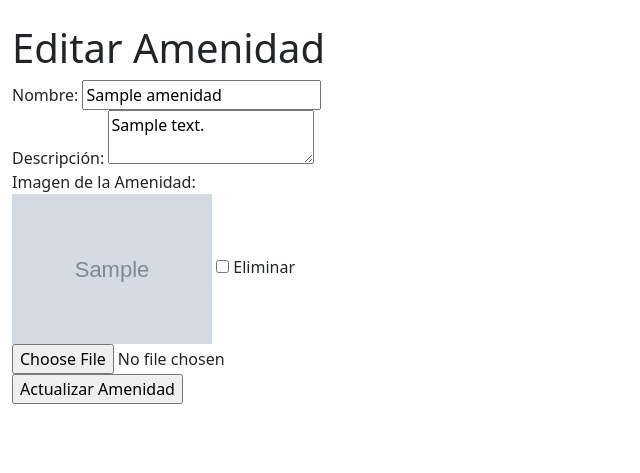
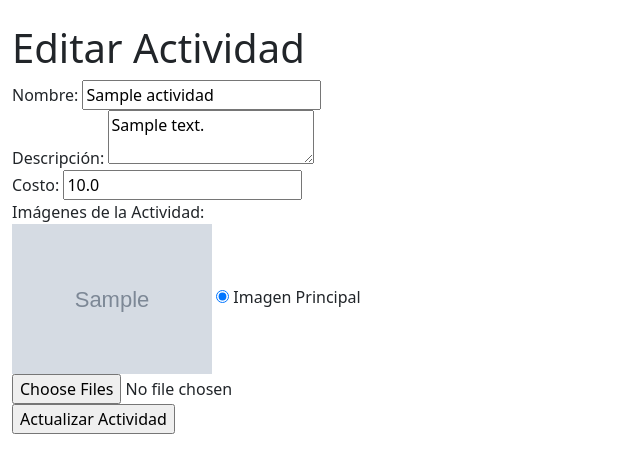
Before and after one commit to CarlosNavarroUTD/cabanas_flask, a Flask app: template app/templates/amenidades/form.html in a window 1280 px wide. Shown: the part 56-529 px from the top of the page, without its empty margins (0-640 px from the left). Run offline with Flask 3, Linux system fonts and the light colour scheme; the template is opened without the code that fills it: values that come from a table or form of the project are taken from there, others are empty; tables that the repository leaves empty hold one stand-in row (values such as "Sample post"); grey boxes marked "Sample" are stand-in pictures.

Commit message:
last updates

```diff
--- a/app/templates/amenidades/form.html
+++ b/app/templates/amenidades/form.html
@@ -1,40 +1,51 @@
 {% extends "layout_admin.html" %}
-{% block title %}{% if amenidad %}Editar{% else %}Nueva{% endif %} Amenidad{% endblock %}
+
+{% block title %}{% if actividad %}Editar{% else %}Nueva{% endif %} Actividad{% endblock %}
+
 {% block content %}
-<h1>{% if amenidad %}Editar{% else %}Nueva{% endif %} Amenidad</h1>
+<h1>{% if actividad %}Editar{% else %}Nueva{% endif %} Actividad</h1>
+
 <form method="POST" enctype="multipart/form-data">
     <div>
         <label for="nombre">Nombre:</label>
-        <input type="text" id="nombre" name="nombre" value="{{ amenidad.nombre if amenidad else '' }}" required>
+        <input type="text" id="nombre" name="nombre" value="{{ actividad.nombre if actividad else '' }}" required>
     </div>
+
     <div>
         <label for="descripcion">Descripción:</label>
-        <textarea id="descripcion" name="descripcion" required>{{ amenidad.descripcion if amenidad else '' }}</textarea>
+        <textarea id="descripcion" name="descripcion" required>{{ actividad.descripcion if actividad else '' }}</textarea>
     </div>
 
-    {# Image Upload Section #}
+    <div>
+        <label for="costo">Costo:</label>
+        <input type="number" id="costo" name="costo" step="0.01" value="{{ actividad.costo if actividad else '' }}" required>
+    </div>
+
     <div id="image-upload-container">
-        <label>Imagen de la Amenidad:</label>
+        <label>Imágenes de la Actividad:</label>
 
-        {# Display existing image #}
-        {% if amenidad and amenidad.imagenes %}
-            {% for imagen in amenidad.imagenes %}
+        {# Display existing images #}
+        {% if actividad and actividad.imagenes %}
+            {% for imagen in actividad.imagenes %}
             <div class="existing-image">
-                <img src="{{ imagen.imagen }}" alt="Imagen de Amenidad" style="max-width: 200px;">
-                <input type="checkbox" name="eliminar_imagen" value="{{ imagen.id }}"> Eliminar
-                <input type="hidden" name="imagen_existente" value="{{ imagen.id }}">
+                <img src="{{ imagen.imagen }}" alt="Imagen de Actividad" style="max-width: 200px;">
+                <input type="radio"
+                       name="imagen_principal"
+                       value="{{ loop.index0 }}"
+                       {% if imagen.es_principal %}checked{% endif %}>
+                Imagen Principal
             </div>
             {% endfor %}
         {% endif %}
 
         {# New Image Upload Input #}
         <div id="image-input">
-            <input type="file" name="imagen" accept="image/*">
+            <input type="file" name="imagenes" accept="image/*" multiple>
         </div>
     </div>
 
     <div>
-        <input type="submit" value="{% if amenidad %}Actualizar{% else %}Crear{% endif %} Amenidad">
+        <input type="submit" value="{% if actividad %}Actualizar{% else %}Crear{% endif %} Actividad">
     </div>
 </form>
 {% endblock %}
```
Also changed, not shown: app/routes/cabanas.py (+10 -2 lines).
